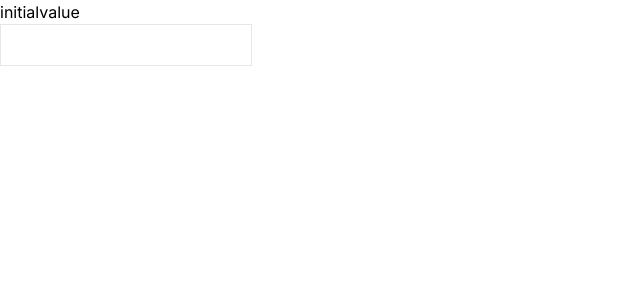
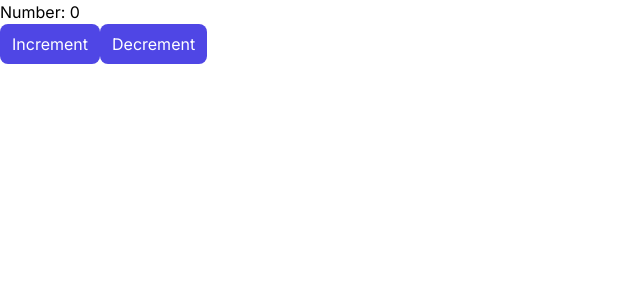
Before and after one commit to frengkymanjo/basicnextjs, a Next.js app: page / in a window 1280 px wide. Shown: the top 300 px of the page, without its empty margins (0-640 px from the left). Built offline with nearby package versions, Linux system fonts and the light colour scheme.

Commit message:
incrementdecrement

```diff
--- a/src/app/globals.css
+++ b/src/app/globals.css
@@ -1,3 +1,9 @@
 @tailwind base;
 @tailwind components;
 @tailwind utilities;
+
+@layer base {
+    button {
+        @apply bg-indigo-600 text-white px-3 py-2 rounded-lg
+    }
+}
--- a/src/components/cardForm.jsx
+++ b/src/components/cardForm.jsx
@@ -3,12 +3,22 @@
 import { useState } from "react";
 
 export const CardForm = () => {
-    const [name, setName] = useState("initialvalue"); //rerender
+    const [counter, setCounter] = useState(0); //rerender
+
+    function handleIncrement(){
+        setCounter((currentValue) => currentValue + 1);
+    };
+
+
+    function handleDecrement(){
+        setCounter((currentValue) => currentValue - 1)
+    }
 
   return (
     <div>
-        <div>{name}</div>
-        <input onChange={(event) => setName(event.target.value)} className="border p-2"/>
+        <div>Number: {counter}</div>
+        <button onClick={handleIncrement}>Increment</button>
+        <button onClick={handleDecrement}>Decrement</button>
     </div>
   );
 };
```
